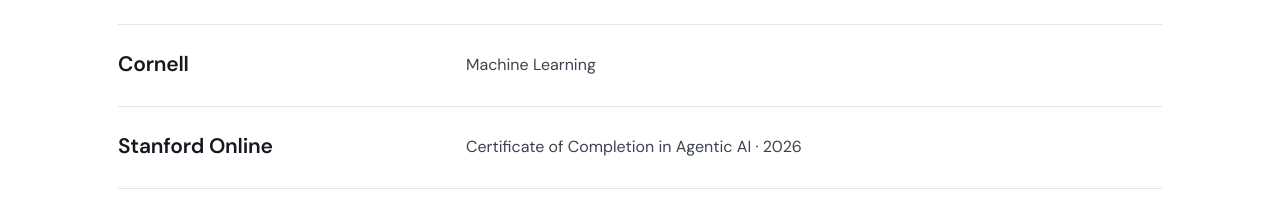
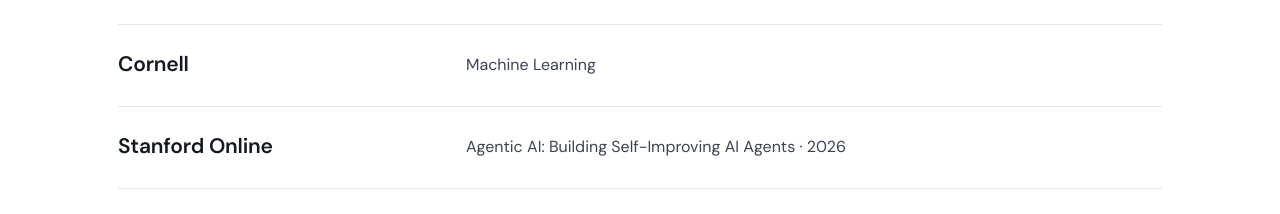
Before and after one commit to kvishalv/vishal-portfolio, a plain HTML site: page index.html in a window 1280 px wide. Shown: the part 5740-5954 px from the top of the page. Drawn offline with nearby package versions, Linux system fonts and the light colour scheme.

Commit message:
Certificates: list the Stanford Online course by its name

```diff
--- a/index.html
+++ b/index.html
@@ -332,7 +332,7 @@
               <h3 class="cred__org">Stanford Online</h3>
               <img class="cred__logo" src="https://www.google.com/s2/favicons?domain=stanford.edu&amp;sz=128" alt="" loading="lazy" onerror="this.style.display='none'" />
             </div>
-            <p class="cred__title">Certificate of Completion in Agentic AI · 2026</p>
+            <p class="cred__title">Agentic AI: Building Self-Improving AI Agents · 2026</p>
           </div>
           <div class="cred">
             <div class="cred__head">
```
